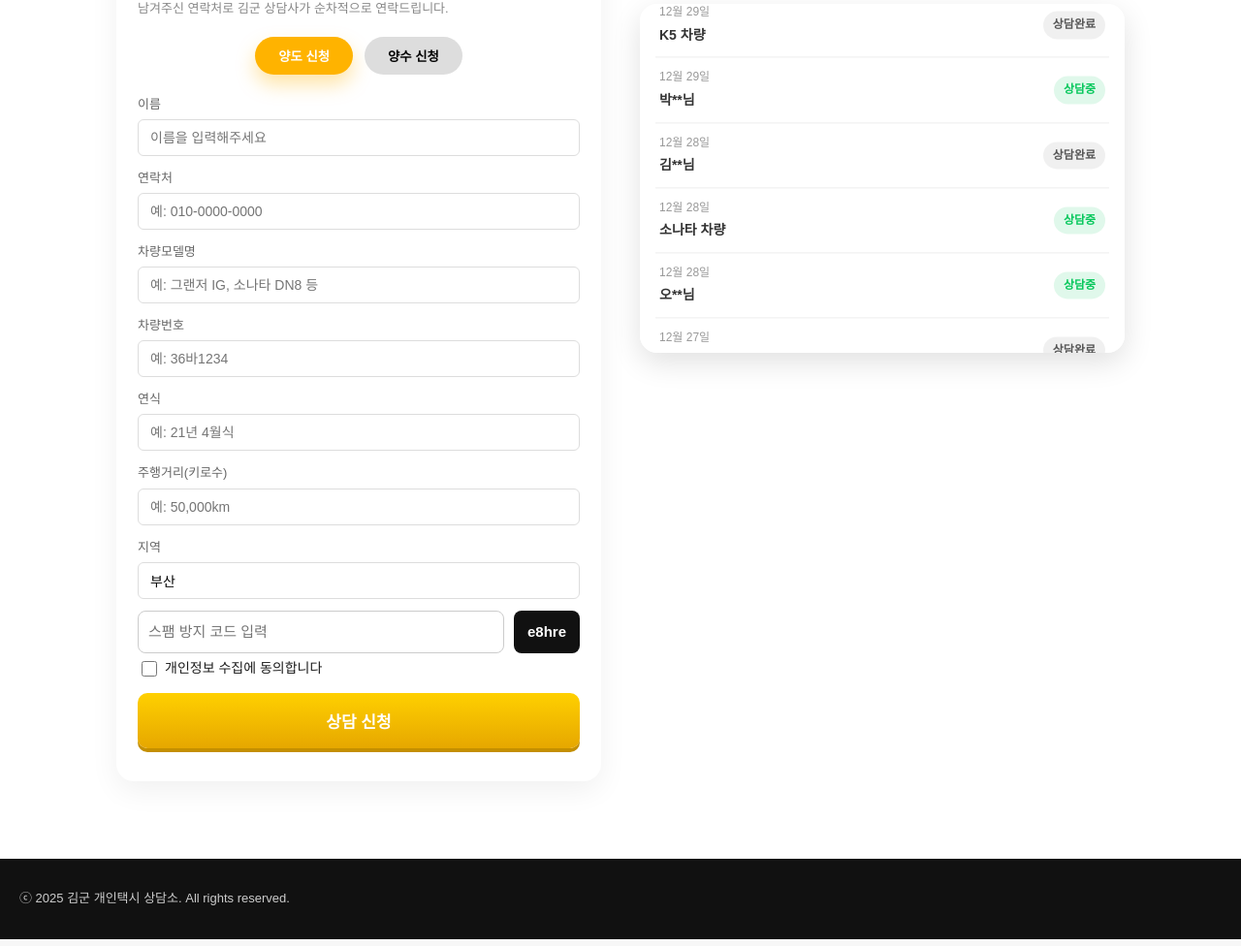
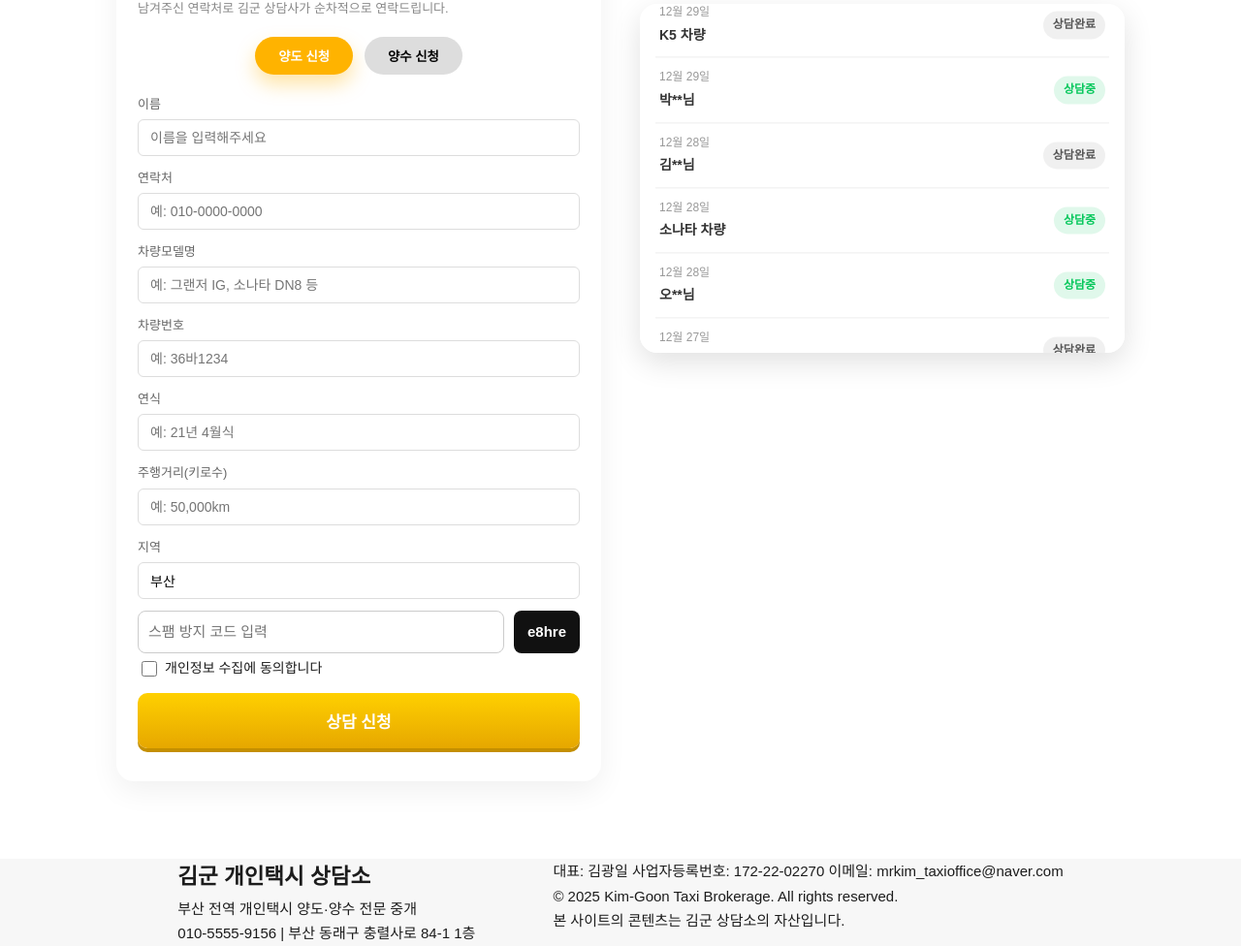
Before and after one commit to mrkimtaxioffice-sys/kimtaxi, a plain HTML site: page index.html in a window 1280 px wide. Shown: the part 944-1920 px from the top of the page at 97% size. Drawn offline with nearby package versions, Linux system fonts and the light colour scheme.

Commit message:
Redesign footer with contact and business info

```diff
--- a/footer.html
+++ b/footer.html
@@ -1,5 +1,41 @@
-<footer class="footer">
-  <div class="footer-container">
-    <p>ⓒ 2025 김군 개인택시 상담소. All rights reserved.</p>
+<footer class="main-footer">
+  <div class="container">
+
+    <div class="footer-top">
+      <div class="footer-brand-info">
+        <h2>김군 개인택시 상담소</h2>
+        <p class="slogan">부산 전역 개인택시 양도·양수 전문 중개</p>
+      </div>
+      <div class="footer-contact-info">
+        <a href="tel:010-5555-9156" class="contact-link">
+          <i class="fa-solid fa-phone"></i> 010-5555-9156
+        </a>
+        <span class="contact-divider">|</span>
+        <span class="contact-text">
+          <i class="fa-solid fa-location-dot"></i> 부산 동래구 충렬사로 84-1 1층
+        </span>
+      </div>
+    </div>
+
+    <div class="footer-line"></div>
+
+    <div class="footer-bottom">
+      <div class="biz-info">
+        <span>대표: 김광일</span>
+        <span>사업자등록번호: 172-22-02270</span>
+        <span>이메일: mrkim_taxioffice@naver.com</span>
+      </div>
+      <p class="copyright">
+        &copy; 2025 Kim-Goon Taxi Brokerage. All rights reserved.<br>
+        본 사이트의 콘텐츠는 김군 상담소의 자산입니다.
+      </p>
+    </div>
+
+  </div>
+
+  <div class="floating-btns">
+    <a href="#" class="float-btn top"><i class="fa-solid fa-arrow-up"></i></a>
+    <a href="https://open.kakao.com/o/sWi4vySh" target="_blank" class="float-btn kakao"><i class="fa-solid fa-comment"></i></a>
+    <a href="tel:01055559156" class="float-btn call"><i class="fa-solid fa-phone"></i></a>
   </div>
 </footer>
```
